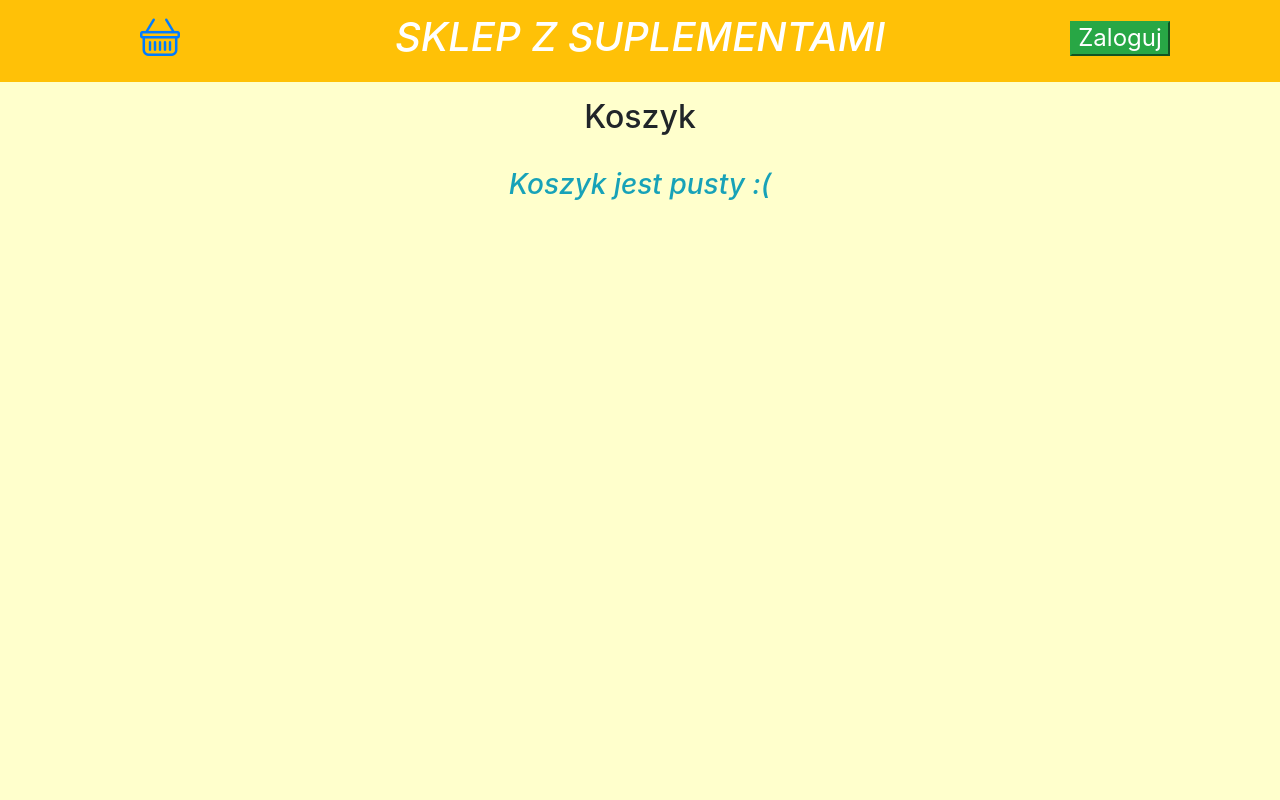
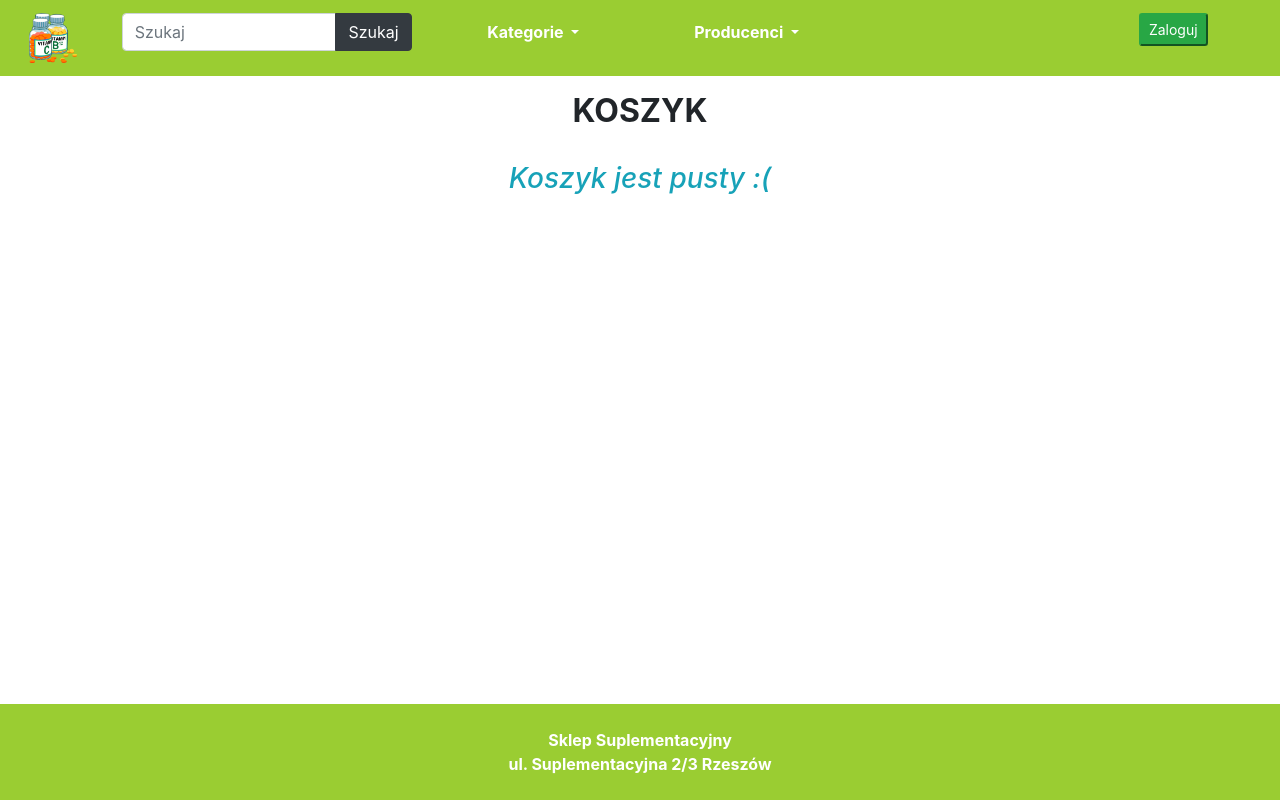
Before and after one commit to Kamill99/sklep_suplementacyjny, a Django app: page /koszyk/ in a window 1280 px wide. Run offline with Django 3.2, Linux system fonts and the light colour scheme; data comes from the database, SQL or seed files in the repository; both versions use the stored data as it was after the commit; some libraries are stand-ins or nearby versions.

Commit message:
Poprawa układu w koszyku

```diff
--- a/Main/static/css/style.css
+++ b/Main/static/css/style.css
@@ -119,19 +119,19 @@ nav{
     font-weight: bold;
 }
 
-.productContainer button{
-    background-color: #6050DC;
-    width: 200px;
-    /* height: auto; */
-    padding: 10px 10px 10px 10px;
-    color: white;
-    border: none;
-    font-size: 16px;
-    cursor: pointer;
-    border-radius: 5px;
-    margin: auto;
+/*.productContainer button{*/
+/*    background-color: #6050DC;*/
+/*    width: 200px;*/
+/*    !* height: auto; *!*/
+/*    padding: 10px 10px 10px 10px;*/
+/*    color: white;*/
+/*    border: none;*/
+/*    font-size: 16px;*/
+/*    cursor: pointer;*/
+/*    border-radius: 5px;*/
+/*    margin: auto;*/
 
-}
+/*}*/
 
 
 /* Cart page */
@@ -171,7 +171,6 @@ p{
     margin-top: 10px;
 }
 .name, .p_name{
-    /* border: 2px solid green; */
     width: 200px;
     display: flex;
     align-items: center;
--- a/Main/templates/brak_koszyka.html
+++ b/Main/templates/brak_koszyka.html
@@ -139,7 +139,7 @@
     </div>
     <h2 class="text-center mt-2">Strona z podanym adresem jest niedostępna</h2><br>
     <div class="text-center">
-        <button class="bg-info">
+        <button class="btn btn-info">
             <a class="text-white" href="{% url 'index' %}">Strona główna</a>
         </button>
     </div>
--- a/Main/templates/koszyk.html
+++ b/Main/templates/koszyk.html
@@ -3,109 +3,180 @@
 <html lang="pl">
 <head>
     {% load static %}
+    <link rel="stylesheet" href="{% static 'css/style.css' %}">
+    <link rel="stylesheet" href="../../static/css/main.css">
     <link rel="stylesheet" href="{% static 'css/bootstrap.min.css' %}">
     <link rel="stylesheet" href="{% static 'css/bootstrap.css' %}">
-    <link rel="stylesheet" href="{% static 'css/style.css' %}">
     <link rel="stylesheet" href="https://cdn.jsdelivr.net/npm/bootstrap-icons@1.5.0/font/bootstrap-icons.css">
+    <script src="https://cdn.jsdelivr.net/npm/@popperjs/core@2.9.2/dist/umd/popper.min.js" ></script>
+    <script src="https://cdn.jsdelivr.net/npm/bootstrap@5.0.1/dist/js/bootstrap.min.js" integrity="sha384-Atwg2Pkwv9vp0ygtn1JAojH0nYbwNJLPhwyoVbhoPwBhjQPR5VtM2+xf0Uwh9KtT" crossorigin="anonymous"></script>
     <meta charset="UTF-8">
     <title>Sklep z suplementami</title>
-    <style>
-        body {
-            background-color: #ffffcc;
-            margin: 0;
-            padding: 0;
-        }
-        [class *= "col-"] {
-            background-color: #ffffcc;
-            text-align: center;
-            padding: 1%;
-        }
-        [class *= "container"] {
-            background-color: white;
-            text-align: center;
-            margin: 0;
-            padding: 0;
-            width: 100%;
-        }
-        .row {
-            margin: 0;
-        }
-
-    </style>
 </head>
 <body>
-    <div class="row font-italic text-white bg-light">
-        <div class="col-3 bg-warning d-none d-md-block">
+    <div class="row text-white m-0">
+        <div class="col-1 d-none d-md-block header">
+            <a href="{% url 'index' %}"><img src="{{logo.foto.url}}" style="height: 50px"><br></a>
+        </div>
+        <div class="col-3 d-none d-md-block header">
+            <form class="form-inline my-2 my-lg-0" action="../../szukaj">
+                  <div class="input-group">
+                      <input name="q" type="text" class="form-control" placeholder="Szukaj"/>
+                      <div class="input-group-append">
+                        <button class="btn btn-dark" type="submit" id="button-addon2">Szukaj</button>
+                      </div>
+                  </div>
+                </form>
+        </div>
+        <div class="col-2 d-none d-md-block header">
+            <div class="dropdown">
+              <button class="btn dropdown-toggle kategorie text-white font-weight-bold" type="button" id="kategorie" data-bs-toggle="dropdown" aria-expanded="false">
+                  Kategorie
+              </button>
+              <div class="dropdown-menu" aria-labelledby="kategorie">
+                  {% for kat in kategorie %}
+                <p>
+                    <a class="dropdown-item" href="/kategoria/{{ kat.id }}">{{ kat.nazwa }}</a>
+                </p>
+            {% endfor %}
+              </div>
+            </div>
+        </div>
+        <div class="col-2 d-none d-md-block header align-items-center">
+            <div class="dropdown">
+              <button class="btn dropdown-toggle text-white font-weight-bold" type="button" id="producenci" data-bs-toggle="dropdown" aria-expanded="false">
+                Producenci
+              </button>
+              <div class="dropdown-menu" aria-labelledby="producenci">
+                  {% for producent in producenci %}
+                <p>
+                    <a class="dropdown-item" href="/producent/{{ producent.id }}">{{ producent.nazwa }}</a>
+                </p>
+            {% endfor %}
+              </div>
+            </div>
+        </div>
+        {% if not request.user.is_anonymous %}
+        <div class="col-1 d-none d-md-block header">
             <h1><a href="{% url 'koszyk' %}"><span class="bi-basket"></span></a></h1>
         </div>
-        <div class="col-6 bg-warning d-none d-md-block">
-            <h1><a class="text-white" href="{% url 'index' %}"> SKLEP Z SUPLEMENTAMI </a></h1>
+        {% else %}
+            <div class="col-1 d-none d-md-block header"></div>
+        {% endif %}
+        <div class="col-1 d-none d-md-block header text-right">
+            <h4>
+                {% if not request.user.is_anonymous %}
+                    <h5><a href="{% url 'profil' %}"><span class="bi-person">{{ request.user }}</span></a></h5>
+                {% endif %}
+            </h4>
         </div>
-        <div class="col-3 bg-warning d-none d-md-block">
+        <div class="col-2 d-none d-md-block header">
+                {% if not request.user.is_anonymous %}
+                    <h4><button class="btn-success btn-sm"><a class="text-white" href="{% url 'wylogowanie' %}">Wyloguj</a></button></h4>
+                {% else %}
+                    <h5><button class="btn-success btn-sm"><a class="text-white text-decoration-none" href="{% url 'wylogowanie' %}">Zaloguj</a></button></h5>
+                {% endif %}
+        </div>
+    </div>
+    <div class="row text-white m-0">
+        <div class="col-1 d-md-none header">
+            <a href="{% url 'index' %}"><img src="{{logo.foto.url}}" style="height: 40px"><br></a>
+        </div>
+        {% if not request.user.is_anonymous %}
+        <div class="col-2 d-md-none header">
+            <h3><a href="{% url 'koszyk' %}"><span class="bi-basket"></span></a></h3>
+        </div>
+        {% else %}
+        <div class="col-2 d-md-none header"></div>
+        {% endif %}
+        <div class="col-3 d-md-none header">
+            <div class="dropdown">
+              <button class="btn btn-sm dropdown-toggle kategorie text-white font-weight-bold" type="button" id="kategorie" data-bs-toggle="dropdown" aria-expanded="false">
+                Kategorie
+              </button>
+              <div class="dropdown-menu" aria-labelledby="kategorie">
+                  {% for kat in kategorie %}
+                <p>
+                    <a class="dropdown-item" href="/kategoria/{{ kat.id }}">{{ kat.nazwa }}</a>
+                </p>
+            {% endfor %}
+              </div>
+            </div>
+        </div>
+        <div class="col-3 d-md-none header">
+            <div class="dropdown align-items-center">
+              <button class="btn btn-sm dropdown-toggle text-white font-weight-bold" type="button" id="producenci" data-bs-toggle="dropdown" aria-expanded="false">
+                Producenci
+              </button>
+              <div class="dropdown-menu" aria-labelledby="producenci">
+                  {% for producent in producenci %}
+                <p>
+                    <a class="dropdown-item" href="/producent/{{ producent.id }}">{{ producent.nazwa }}</a>
+                </p>
+            {% endfor %}
+              </div>
+            </div>
+        </div>
+        <div class="col-3 d-md-none header">
             <h4>
                 {% if request.user.is_anonymous %}
-                    <h4><button class="btn-success"><a class="text-white" href="{% url 'wylogowanie' %}">Zaloguj</a></button></h4>
+                    <button class="btn-success btn-sm"><a class="text-white" href="{% url 'wylogowanie' %}">Zaloguj</a></button>
                 {% else %}
-                    <a href="{% url 'profil' %}"><span class="bi-person">{{ request.user }}</span></a>
-                    <h4><button class="btn-success"><a class="text-white" href="{% url 'wylogowanie' %}">Wyloguj</a></button></h4>
+                    <a href="{% url 'profil' %}"><span class="bi-person"></span></a>
+                    <button class="btn-success btn-sm"><a class="text-white" href="{% url 'wylogowanie' %}">Wyloguj</a></button>
                 {% endif %}
             </h4>
         </div>
     </div>
-    <div class="row font-italic text-white bg-light">
-        <div class="col-3 bg-warning d-md-none">
-            <h3><a href="{% url 'koszyk' %}"><span class="bi-basket"></span></a></h3>
-        </div>
-        <div class="col-6 bg-warning d-md-none">
-            <h4><a class="text-white" href="{% url 'index' %}"> SKLEP Z SUPLEMENTAMI </a></h4>
-        </div>
-        <div class="col-3 bg-warning d-md-none">
-            <h4>
-                {% if request.user.is_anonymous %}
-                    <button class="btn-success"><a class="text-white" href="{% url 'wylogowanie' %}">Zaloguj</a></button>
-                {% else %}
-                    <a href="{% url 'profil' %}"><span class="bi-person"></span></a>
-                    <button class="btn-success"><a class="text-white" href="{% url 'wylogowanie' %}">Wyloguj</a></button>
-                {% endif %}
-            </h4>
+    <div class="col-12 d-md-none header">
+        <form class="form-inline my-2 my-lg-0" action="../../szukaj">
+          <div class="input-group">
+              <input name="q" type="text" class="form-control" placeholder="Szukaj"/>
+              <div class="input-group-append">
+                <button class="btn btn-dark" type="submit" id="button-addon2">Szukaj</button>
               </div>
           </div>
+        </form>
+    </div>
     <div class="text-center p-3">
-        <h2>Koszyk</h2>
+        <h2 class="font-weight-bold">KOSZYK</h2>
         {% if not items %}
             <br><h3 class="font-italic text-info">Koszyk jest pusty :(</h3>
         {% endif %}
         {% if items %}
-        <div class="heading">
-            <div class="p_name"><h4>Nazwa produktu</h4></div>
-            <div class="name"><h4>Zmniejsz</h4></div>
-            <div class="name"><h4>Ilość</h4></div>
-            <div class="name"><h4>Zwiększ</h4></div>
-            <div class="name"><h4>Cena za sztukę</h4></div>
-            <div class="name"><h4>Cena łączna</h4></div>
-            <div class="name"><h4>Usuń</h4></div>
+            <div class="row">
+                <div class="col-3 bg-info text-white"><h4>Produkt</h4></div>
+                <div class="col-3 bg-info text-white"><h4>Ilość</h4></div>
+                <div class="col-3 bg-info text-white"><h4>Cena za sztukę - łączna</h4></div>
+                <div class="col-3 bg-info text-white"><h4>Usuń</h4></div>
             </div>
         <div class="itemContainer">
 
             {% for suplement in items %}
-                    <div class="item">
-                      <div class="iteminfo">
+                    <div class="row m-0">
+                      <div class="col-3 font-weight-bold align-middle">
                         <p>{{suplement.produkt.nazwa}} - {{ suplement.produkt.producent }}</p>
                       </div>
-                        <div class="name"><p><button class="small mt-2 minus" value="{{ suplement.id }}">-</button></p></div>
-                        <div class="name"><p>{{ suplement.ilosc }}</p></div>
-                        <div class="name"><p><button class="small mt-2 plus" value="{{ suplement.id }}">+</button></p></div>
-                        <div class="name"><p>{{suplement.produkt.cena}}</p></div>
-                        <div class="name"><p>{{suplement.kwota}} zł</p></div>
-                        <div class="name"><p><button class="bi bi-trash-fill trash mt-2" value="{{ suplement.id }}"></button></p></div>
+                        <div class="col-3">
+                            <p><button class="btn-sm btn-primary plus" value="{{ suplement.id }}">+</button><br>
+                            {{ suplement.ilosc }}<br>
+                            <button class="btn-sm btn-warning minus text-white" value="{{ suplement.id }}">-</button></p>
                         </div>
+                        <div class="col-3 font-weight-bold"><p>{{suplement.produkt.cena}} - {{ suplement.kwota }} zł</p></div>
+                        <div class="col-3"><p><button class="btn btn-danger bi bi-trash-fill trash" value="{{ suplement.id }}"></button></p></div>
+                    </div><hr>
             {% endfor %}
         </div>
 
-        <div class="pay-section">
+        <div class="row">
+            <div class="col-12">
                 <h3>Całkowita kwota: {{cart.kompletna_kwota}} zł</h3>
-        <button class="bg-danger empty">Wyczyść koszyk</button>
-        <button class="bg-success"><a class="text-white" href="{% url 'zamowienie' %}">Dostawa i płatność</a></button>
+            </div>
+            <div class="col-12">
+                <button class="btn btn-danger empty">Wyczyść koszyk</button>
+                <button class="btn btn-success"><a class="text-white" href="{% url 'zamowienie' %}">Przejdź dalej</a></button>
+            </div>
+            <br><br><br><br><br><br>
         </div>
     {% endif %}
     </div>
@@ -231,6 +302,9 @@
             location.reload()
         }
     </script>
-
+    <div class="footer text-center fixed-bottom">
+        <br>Sklep Suplementacyjny <br>
+        ul. Suplementacyjna 2/3 Rzeszów<br><br>
+    </div>
 </body>
 </html>
--- a/Main/views.py
+++ b/Main/views.py
@@ -137,11 +137,14 @@ def zmienione_haslo(request):
 def koszyk(request):
     cart = None
     cartitems = []
+    kategorie = Kategoria.objects.all()
+    producenci = Producent.objects.all()
+    logo = Foto.objects.get(nazwa="Logo")
 
     if request.user.is_authenticated:
         cart, created = Koszyk.objects.get_or_create(klient=request.user, zamowione=False)
         cartitems = cart.cartitems.all()
-    context = {"cart": cart, "items": cartitems}
+    context = {"cart": cart, "items": cartitems, 'kategorie': kategorie, 'producenci': producenci, 'logo': logo}
     return render(request, "koszyk.html", context)
 
 
```
Also changed, not shown: db.sqlite3. Lines whose indentation alone changed are shown as unchanged.
